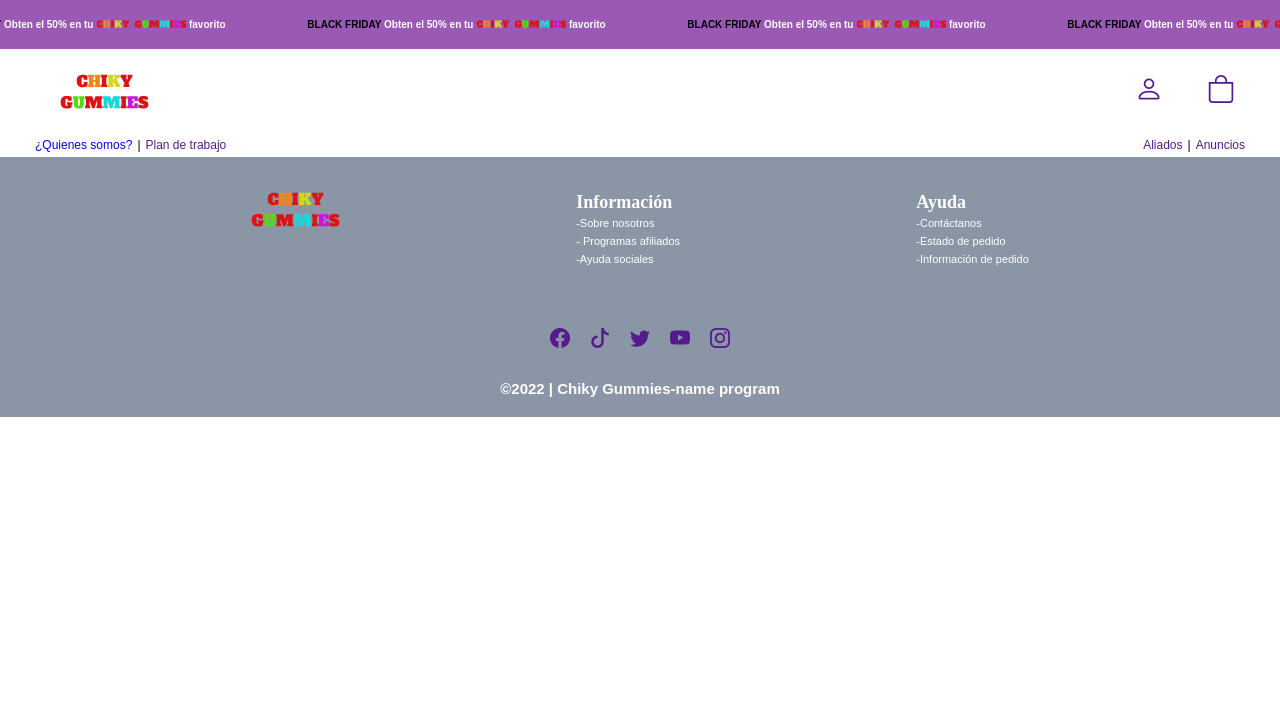
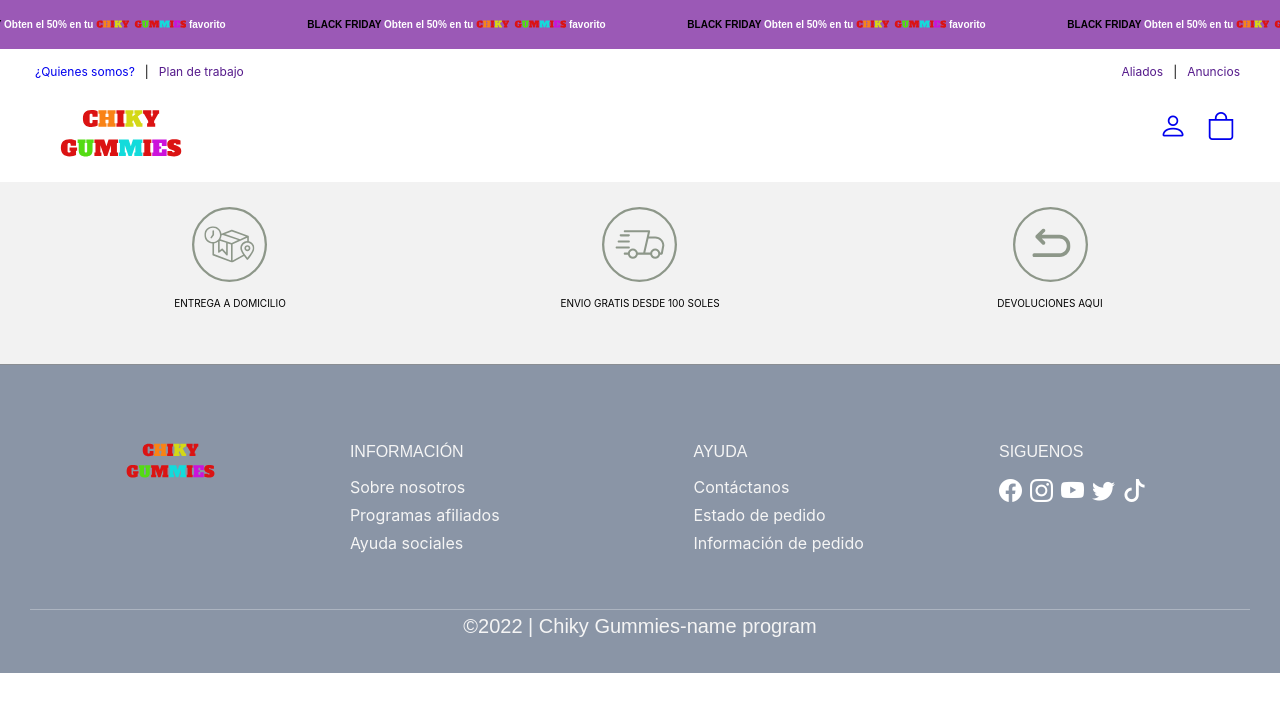
Before and after one commit to KEVIN-JOSUE/CHIKY-GUMMIES, a plain HTML site: page quienessomos.html in a window 1280 px wide. Drawn offline with nearby package versions, Linux system fonts and the light colour scheme; a script that the page names is missing.

Commit message:
responsi

```diff
--- a/css/producto.css
+++ b/css/producto.css
@@ -52,6 +52,8 @@
     font-weight: 700;
     text-align: center;
     font-size: 1.5em;
+    font-family: Impact, Haettenschweiler, 'Arial Narrow Bold', sans-serif;
+    color: rgba(51, 51, 51, 0.651);
 }
 
 
--- a/css/style.css
+++ b/css/style.css
@@ -1,10 +1,11 @@
-@import url('https://fonts.googleapis.com/css2?family=Open+Sans&display=swap');
+/*@import url('https://fonts.googleapis.com/css2?family=Open+Sans&display=swap');*/
 *{
     margin: 0;
     padding: 0;
     box-sizing: border-box;
     list-style: none;
     text-decoration: none;
+    font-family: -apple-system, BlinkMacSystemFont, 'Segoe UI', Roboto, Oxygen, Ubuntu, Cantarell, 'Open Sans', 'Helvetica Neue', sans-serif;
 }
 
 /*====== Slider======*/
@@ -55,30 +56,23 @@
 
 .nav-principal{
     padding: 25px;
-
     padding-left: 60px;
-
-
     display: flex;
     justify-content: space-between;
 }
 .b{
     font-size: 28px;
-    padding: 20px;
+    padding-right: 20px;
+}
+.nav-i{
+  display: flex;
 }
 label{
     background-color: #F2F4F6;
 }
-input{
-    border: none;
-    border-radius: 5px;
-    background-color:#F2F4F6;
-
-
-}
-
 /* ========= sub nav =========*/
 .sub-nav{
+  padding-top: 15px;
   padding-right: 30px;
   padding-left: 35px;
   display: flex;
@@ -93,23 +87,51 @@
 }
 .det-info{
     font-size: 12px;
-    padding-right: 5px;
-    padding-bottom: 5px;
-    font-family: sans-serif;
+    padding-right: 10px;
+
 }
 .det-aliados{
     font-size: 12px;
-    padding-right: 5px;
+    padding-right: 10px;
     padding-bottom: 5px;
-    font-family: sans-serif;
 }
-
 
 /*====== SERVICIOS ======= */
 .about-us{
   background: #f2f2f2;
   padding-bottom: 30px;
 }
+.servicio-cont{
+  padding: 25px;
+  display:grid;
+  grid-template-columns:1fr 1fr 1fr ;
+  align-content: center;
+  justify-items: center;
+}
+.servicio-ind{
+  justify-content: center;
+  align-items: center;
+}
+.img-servi{
+  height: 75px;
+  display: flex;
+  align-content: center;
+  justify-content: center;
+}
+.info-i{
+  font-size: 10px;
+  padding-top: 15px;
+  color: black;
+
+
+}
+a{
+  display: flex;
+  justify-content: center;
+
+}
+
+@media(max-width:868px){
 
   .servicio-cont{
       display:flex;
@@ -129,53 +151,106 @@
     font-size: 10px;
     padding-top: 15px;
 
-    font-family: 'Lucida Sans', 'Lucida Sans Regular', 'Lucida Grande', 'Lucida Sans Unicode', Geneva, Verdana, sans-serif;
+
+  }
+
 }
 
 
 
-  /**===== footer ====*/
+  /*===== footer ====*/
   footer{
+    position: absolute;
+    width: 100%;
+    display: flex;
+    align-items: center;
+    flex-direction: column;
+    color: white;
     background: #5a6a81b4 ;
+    padding: 30px;
+    border-top: 1px solid rgba(139, 139, 139, 0.671);
+    box-shadow: 0px 0px 10px rgba(255, 255, 255, 0.07);
+
+
   }
-  .con-footer{
-    padding: 35px;
+  .foo-title{
+    margin-bottom: 1rem;
+    color: whitesmoke;
+
+  }
+  .foo-container{
+    height: fit-content;
+    width: 100%;
   display: flex;
-    justify-content: space-evenly;
-    margin: auto;
-    padding-bottom: 50px;
-    margin-bottom: 1px solid #ccc;
+    padding: 3rem 6rem;
+    box-sizing: border-box;
+    justify-content: space-between;
+    align-items: flex-start;
+
   }
-  .contenido-foo{
-    padding-left: 20px;
+  .foo-link-cont{
+    display: flex;
+    justify-content: flex-start;
+    align-items: flex-start;
+    flex-direction: column;
   }
 
-  .contenido-foo h4{
-    color: white;
-    font-size: 18px;
-
+  .foo-link{
+    display: flex;
+    justify-content: space-between;
+    align-items: flex-start;
+    width: 50%;
   }
- .text-foo a{
-    color: white;
-    font-size: 11px;
-    font-family: sans-serif;
-
- }
-.titulo-final{
-    padding: 20px;
-    text-align: center;
-    font-family: sans-serif;
-    font-size: 15px;
-    color: white;
+  .list-link-foo{
+    margin-bottom: 0.5rem;
+    color: whitesmoke;
 
   }
   .redes-foo{
     display: flex;
-    justify-content: center;
-}
-.icon-foo{
-    padding: 10px;
+
   }
   .bi{
+    font-size: 23px;
+    padding-right: 8px;
+    color: white;
+  }
+  .foo-copy{
+    padding: 5px;
+    width: 100%;
+    display: flex;
+    justify-content: center;
+    align-items: center;
+    border-top:1px solid rgba(255, 255, 255, 0.288) ;
+  }
+  .copy-cont{
     font-size: 20px;
+    color: whitesmoke;
   }
+
+@media(max-width:868px){
+  .foo-container{
+    padding: 0.8rem;
+    flex-direction: column;
+  }
+  .foo-link{
+    width: 100%;
+    padding-top: 1rem;
+    padding-bottom: 1rem;
+    margin-top: 10px;
+    border-top: 1px solid  rgba(255, 255, 255, 0.288);
+    border-bottom: 1px solid  rgba(255, 255, 255, 0.288);
+  }
+
+  .bi{
+    font-size: 15px;
+  }
+  .foo-title{
+    padding-top: 5px;
+    padding-right: 55px;
+  }
+  .copy-cont{
+    padding-top: 5px;
+    font-size: 15px;
+  }
+}
--- a/quienessomos.html
+++ b/quienessomos.html
@@ -7,7 +7,7 @@
     <meta name="viewport" content="width=device-width, initial-scale=1.0">
     <link rel="stylesheet" href="./css/style.css">
     <link rel="stylesheet" href="https://cdn.jsdelivr.net/npm/bootstrap-icons@1.9.1/font/bootstrap-icons.css">
-    <title>Tienda | Chiky Gummies </title>
+    <title>Nosotros | Chiky Gummies </title>
 </head>
 
 <body>
@@ -57,10 +57,22 @@
 
             </div>
         </div>
+        <section class="sub-nav">
+            <ul class="detalleschiky">
+                <li class="det-info"><a href="./quienessomos.html">¿Quienes somos?</a> </li>
+                <li class="det-info">|</li>
+                <li class="det-info"> <a href="">Plan de trabajo</a></li>
+            </ul>
+            <ul class="aliados">
+                <li class="det-aliados"><a href=""> Aliados</a> </li>
+                <li class="det-aliados">|</li>
+                <li class="det-aliados"><a href=""> Anuncios</a></li>
+            </ul>
+        </section>
 
 
         <nav class="nav-principal">
-           <a href="./index.html"> <img src="./assets/logo.svg" height="35px"></a>
+            <a href="index.html"><img src="./assets/logo.svg" height="48px"></a>
             <label for="">
 
                 <!-- <input type="search">
@@ -69,83 +81,74 @@
             </label>
 
             <div class="nav-i">
-                <a href=""><i class="b bi-person"></i></a>
-                <a href=""><i class="b bi-bag"></i></a>
+                <a href="#"><i class="b bi-person"></i></a>
+                <a href="#"><i class="b bi-bag"></i></a>
             </div>
         </nav>
-        <section class="sub-nav">
-            <ul class="detalleschiky">
-                <li class="det-info"><a href="./chikygummies.html">¿Quienes somos?</a> </li>
-                <li class="det-info">|</li>
-                <li class="det-info"> <a href="">Plan de trabajo</a></li>
-            </ul>
-            <ul class="aliados">
-                <li class="det-aliados"><a href="">Aliados</a> </li>
-                <li class="det-aliados">|</li>
-                <li class="det-aliados"><a href=""> Anuncios</a></li>
-            </ul>
-        </section>
 
     </header>
 
-    <main>
 
+    <section class="about-us">
+        <div class="contenedor">
+            <div class="servicio-cont">
+                <div class="servicio-ind">
+                    <a href="#"><img class="img-servi" src="./assets/entrega-domicilio.svg" alt=""></a>
 
+                    <p class="info-i">ENTREGA A DOMICILIO</p>
+                </div>
+                <div class="servicio-ind">
+                    <a href="#"><img class="img-servi" src="./assets/envio-gratis.svg" alt=""></a>
 
+                    <p class="info-i">ENVIO GRATIS DESDE 100 SOLES</p>
+                </div>
+                <div class="servicio-ind">
+                    <a href="#"> <img class="img-servi" src="./assets/devolucion.svg" alt=""></a>
 
-
-
-
-
-
-
-
-    </main>
-
-
-
-
-
+                    <p class="info-i">DEVOLUCIONES AQUI</p>
+                </div>
+            </div>
+        </div>
+    </section>
 
     <footer>
-        <div>
+        <div class="foo-container">
+            <div class="foo-logo">
+                <img src="./assets/logo.svg" height="35px">
+            </div>
 
-            <div class="con-footer">
-                <img src="./assets/logo.svg" height="35px">
-                <div class="contenido-foo">
-                    <h4>Información</h1>
-                    <ul>
-                        <li class="text-foo"> <a href="#">-Sobre nosotros</a></li>
-                        <li class="text-foo"> <a href="#">- Programas afiliados</a></li> <a href="#"></a>
-                        <li class="text-foo"> <a href="#">-Ayuda sociales</a></li>
-                    </ul>
+            <div class="foo-link">
+                <div class="foo-link-cont">
+                    <span class="foo-title">INFORMACIÓN</span>
+                    <a href="#" class="list-link-foo">Sobre nosotros</a>
+                    <a href="" class="list-link-foo">Programas afiliados</a>
+                    <a href="" class="list-link-foo">Ayuda sociales</a>
                 </div>
-                <div class="contenido-foo">
-                    <h4>Ayuda</h1>
-                    <ul>
-                        <li class="text-foo"> <a href="#">-Contáctanos</a></li>
-                        <li class="text-foo"> <a href="#">-Estado de pedido</a></li>
-                        <li class="text-foo"> <a href="#">-Información de pedido</a></li>
-                    </ul>
+                <div class="foo-link-cont">
+                    <span class="foo-title">AYUDA</span>
+                    <a href="#" class="list-link-foo">Contáctanos</a>
+                    <a href="" class="list-link-foo">Estado de pedido</a>
+                    <a href="" class="list-link-foo">Información de pedido</a>
                 </div>
-
+            </div>
+            <div class="foo-link-cont">
+                    <span class="foo-title">SIGUENOS</span>
+                    <div class="redes-foo">
+                        <a href="#" class="list-redes"><i class="bi bi-facebook"></i></a>
+                        <a href="" class="list-redes"><i class="bi bi-instagram"></i></a>
+                        <a href="" class="list-redes"><i class="bi bi-youtube"></i></a>
+                        <a href="" class="list-redes"><i class="bi bi-twitter"></i></a>
+                        <a href="" class="list-redes"><i class="bi bi-tiktok"></i></a>
+                    </div>
 
             </div>
 
+        </div>
+        </div>
+        <div class="foo-copy">
+            <span class="copy-cont">&copy;2022 | Chiky Gummies-name program </span>
+        </div>
 
-        </div>
-        <section>
-            <ul class="redes-foo">
-                <li class="icon-foo"><a href=""> <i class="bi bi-facebook"></i></a></li>
-                <li class="icon-foo"><a href=""><i class="bi bi-tiktok"></i></a>  </li>
-                <li class="icon-foo"><a href=""><i class="bi bi-twitter"></i></a> </li>
-                <li class="icon-foo"><a href=""><i class="bi bi-youtube"></i></a> </li>
-                <li class="icon-foo"><a href=""><i class="bi bi-instagram"></i></a> </li>
-            </ul>
-        </section>
-
-
-        <h2 class="titulo-final">&copy;2022 | Chiky Gummies-name program </h2>
     </footer>
 
     <script src="./js/slider.js"></script>
```
Also changed, not shown: index.html (+52 -48 lines). Lines whose indentation alone changed are shown as unchanged.
